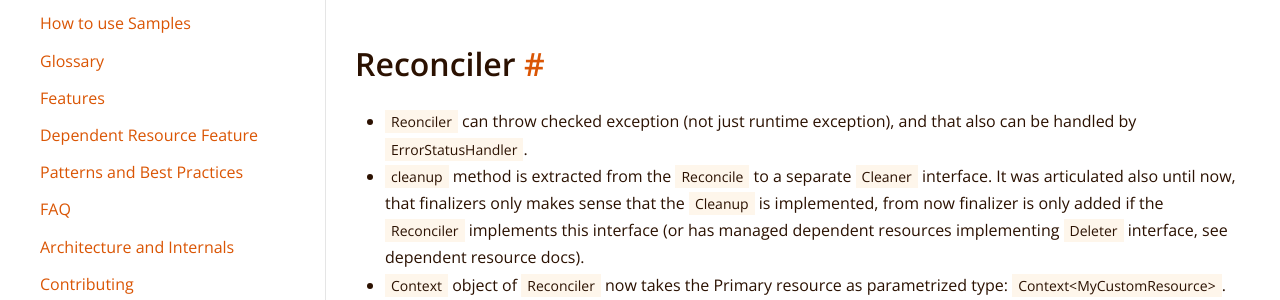
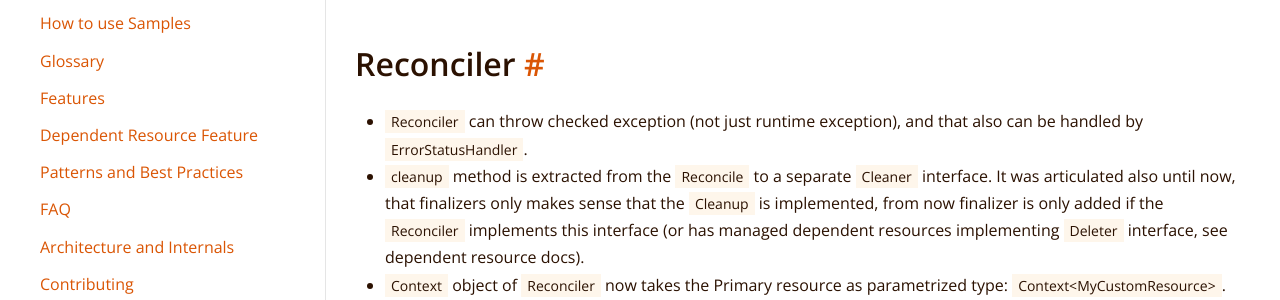
Before and after one commit to operator-framework/java-operator-sdk, a Jekyll site: the page built from docs/documentation/v3-migration.md, in a window 1280 px wide and 988 px high. Shown: the part 267-567 px from the top of the window. Built offline with Jekyll 4.4.1, drawn with Linux system fonts in a browser that asks for light colours; nearby versions of some CDN libraries.

Commit message:
Update docs/documentation/v3-migration.md
Co-authored-by: Chris Laprun <metacosm@users.noreply.github.com>

```diff
--- a/docs/documentation/v3-migration.md
+++ b/docs/documentation/v3-migration.md
@@ -12,7 +12,7 @@ trivial.
 
 ## Reconciler
 
-- [`Reonciler`](https://github.com/java-operator-sdk/java-operator-sdk/blob/67d8e25c26eb92392c6d2a9eb39ea6dddbbfafcc/operator-framework-core/src/main/java/io/javaoperatorsdk/operator/api/reconciler/Reconciler.java#L16-L16)
+- [`Reconciler`](https://github.com/java-operator-sdk/java-operator-sdk/blob/67d8e25c26eb92392c6d2a9eb39ea6dddbbfafcc/operator-framework-core/src/main/java/io/javaoperatorsdk/operator/api/reconciler/Reconciler.java#L16-L16)
   can throw checked exception (not just runtime exception), and that also can be handled by `ErrorStatusHandler`.
 - `cleanup` method is extracted from the `Reconcile` to a
   separate [`Cleaner`](https://github.com/java-operator-sdk/java-operator-sdk/blob/main/operator-framework-core/src/main/java/io/javaoperatorsdk/operator/api/reconciler/Cleaner.java)
```
